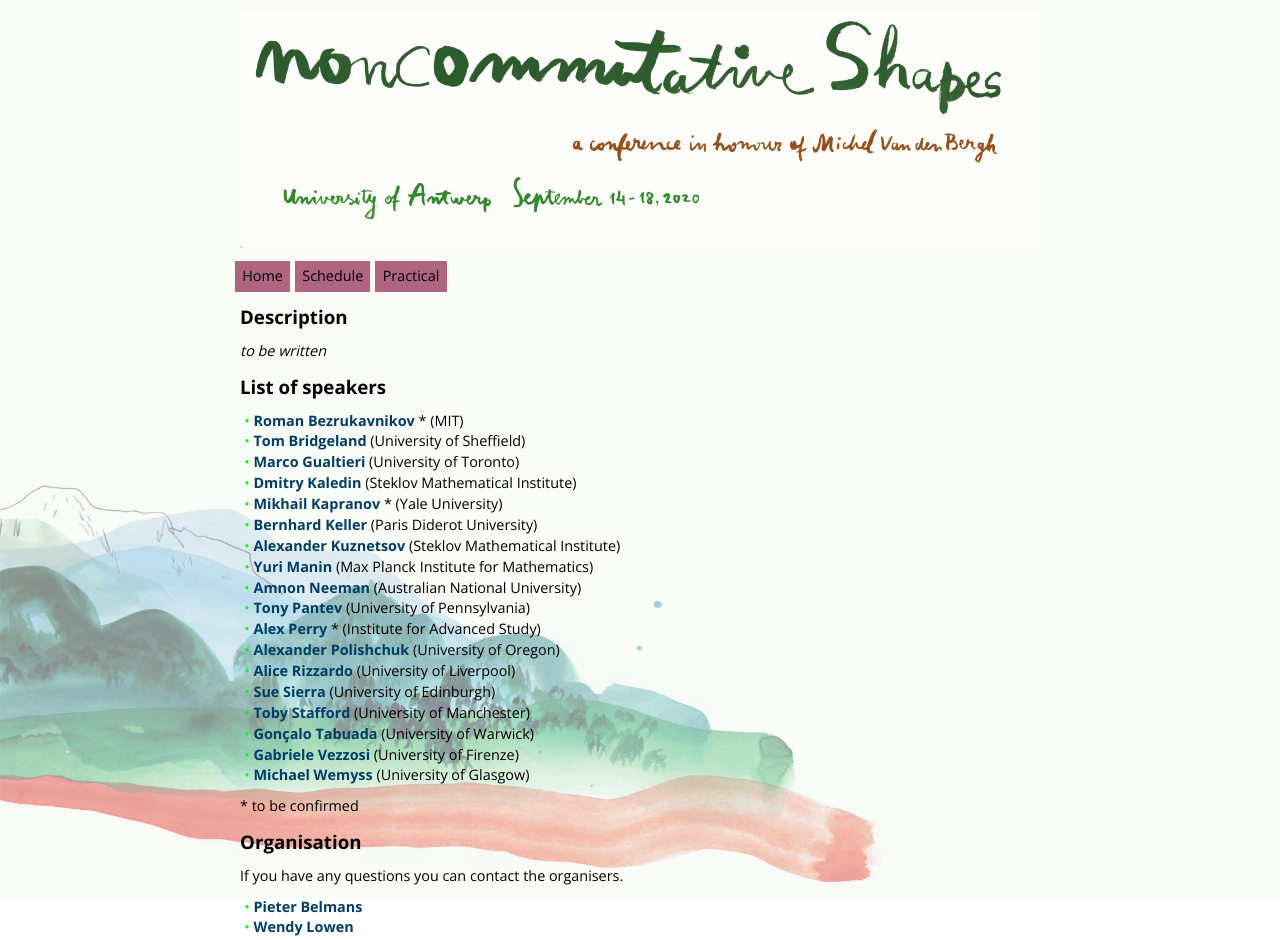
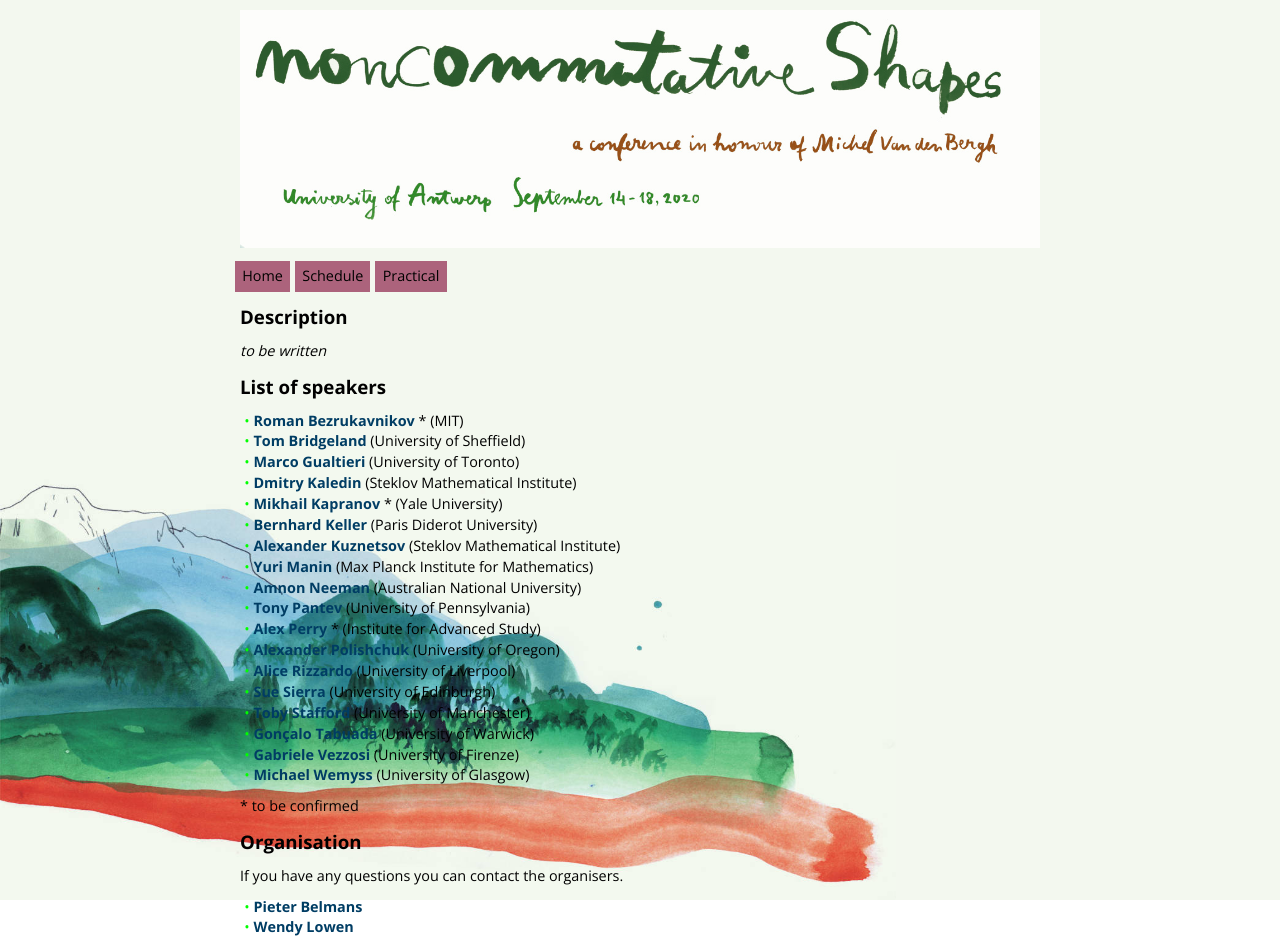
Before and after one commit to ncag-info/antwerp-2020, a Jekyll site: the page built from index.html, in a window 1280 px wide. Shown: the top 940 px of the page. Built offline with Jekyll 4.4.1, drawn with Linux system fonts in a browser that asks for light colours; nearby versions of some CDN libraries; library files that are not in the unit come from our copies.

Commit message:
Update main.css
Test4.

```diff
--- a/css/main.css
+++ b/css/main.css
@@ -12,7 +12,7 @@ div#mountain {
   height: 100%;
   width: 100%;
   z-index: -1;
-  opacity: 0.5;
+  opacity: 1;
   background-color: #f3f8ef;
   background-image: url("../mountain-4x.jpg");
   background-repeat: no-repeat;
```
